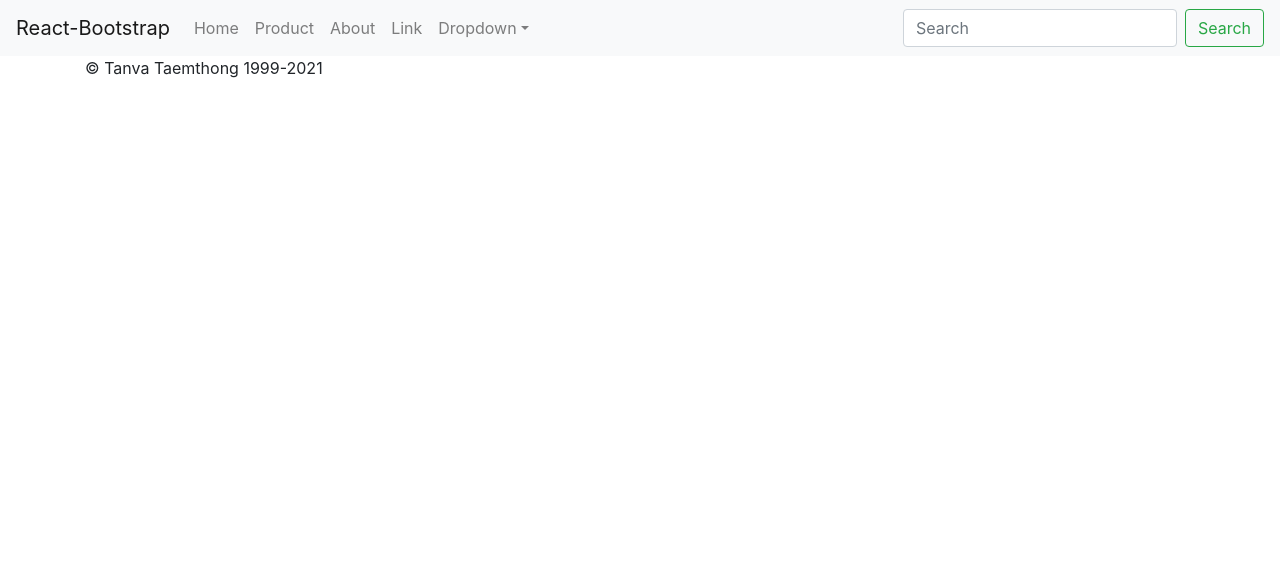
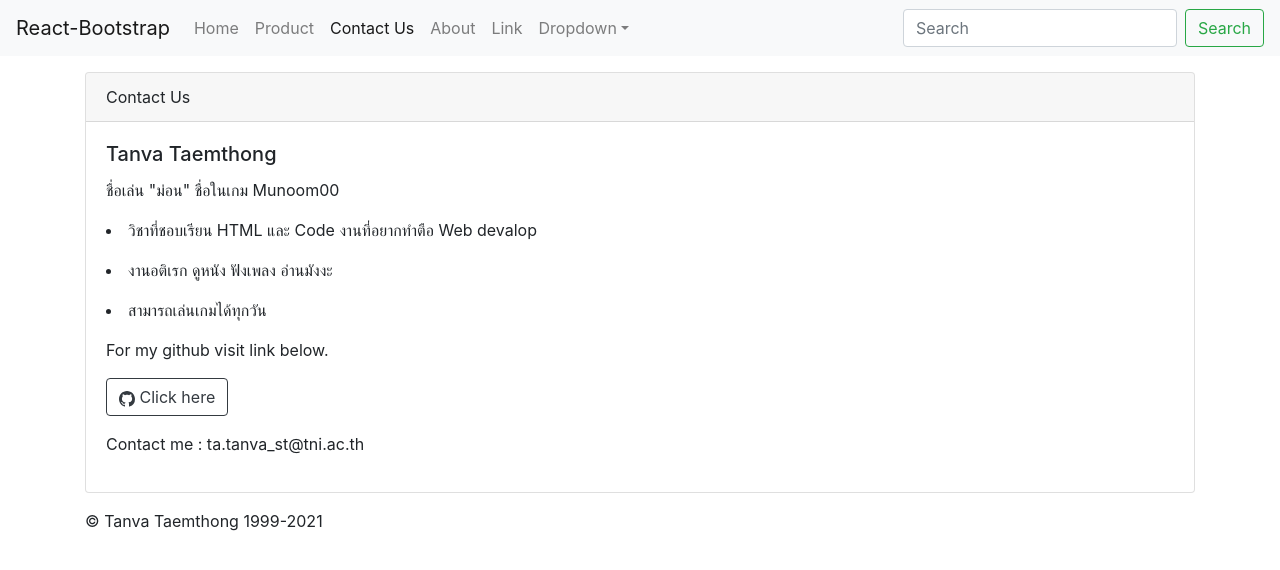
Before and after one commit to Munoom00/react-online, a React (Create React App) app: page /contact in a window 1280 px wide. Shown: the top 570 px of the page. Built offline with nearby package versions, Linux system fonts and the light colour scheme.

Commit message:
Assignment#1

```diff
--- a/src/App.js
+++ b/src/App.js
@@ -10,6 +10,7 @@ import { BrowserRouter as Router, Switch, Route } from "react-router-dom";
 import AboutPage from "./components/pages/AboutPage";
 import ProductPage from "./components/pages/ProductPage";
 import DetailPage from "./components/pages/DetailPage";
+import ContactUs from "./components/pages/ContactUs";
 function App() {
   return (
     <Router>
@@ -20,6 +21,9 @@ function App() {
         </Route>
         <Route path="/product">
           <ProductPage />
+        </Route>
+        <Route path="/contact">
+          <ContactUs />
         </Route>
         <Route path="/detail">
           <DetailPage />
--- a/src/components/NavBar.js
+++ b/src/components/NavBar.js
@@ -32,6 +32,14 @@ const NavBar = () => {
               {" "}
               Product{" "}
             </NavLink>
+            <NavLink
+              className="nav-link"
+              activeClassName="active"
+              to="/contact"
+            >
+              {" "}
+              Contact Us{" "}
+            </NavLink>
             <NavLink className="nav-link" activeClassName="active" to="/about">
               {" "}
               About{" "}
--- /dev/null
+++ b/src/components/pages/ContactUs.js
@@ -0,0 +1,36 @@
+import React from "react";
+import { Card, Button } from "react-bootstrap";
+import { BsGithub } from "react-icons/bs";
+
+const ContactUs = () => {
+  return (
+    <div className="container">
+      <div>
+        <p></p>
+        <Card width="30%">
+          <Card.Header>Contact Us</Card.Header>
+          <Card.Body>
+            <Card.Title>Tanva Taemthong</Card.Title>
+            <Card.Text>
+              ชื่อเล่น "ม่อน" ชื่อในเกม Munoom00
+              <li className="mt-3">
+                วิชาที่ชอบเรียน HTML และ Code งานที่อยากทำตือ Web devalop
+              </li>
+              <li className="mt-3">งานอติเรก ดูหนัง ฟังเพลง อ่านมังงะ</li>
+              <li className="mt-3">สามารถเล่นเกมได้ทุกวัน</li>
+            </Card.Text>
+            <p>For my github visit link below.</p>
+            <Button href="https://github.com/Munoom00" variant="outline-dark">
+              <BsGithub /> Click here
+            </Button>
+            <p></p>
+            <p>Contact me : ta.tanva_st@tni.ac.th</p>
+          </Card.Body>
+        </Card>
+        <p></p>
+      </div>
+    </div>
+  );
+};
+
+export default ContactUs;
```
